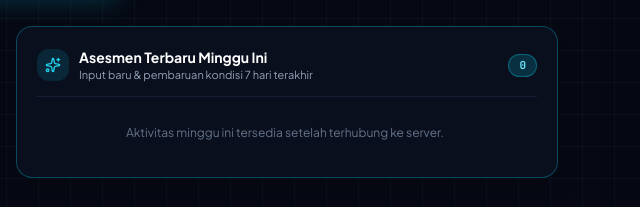
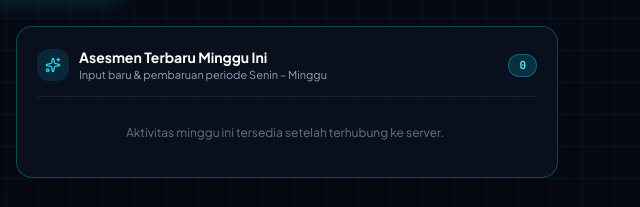
Before and after one commit to divsecuritygss-ai/assessment-secemp, a plain HTML site: page index.html in a window 1280 px wide. Shown: the part 558-765 px from the top of the page, 634-1274 px from the left. Drawn offline with nearby package versions, Linux system fonts and the light colour scheme; no server answers.

Commit message:
Update assessment period description in index.html

```diff
--- a/index.html
+++ b/index.html
@@ -223,7 +223,7 @@ CONTEXT     : Pusat Komando Jakarta -> PGE, Tonga, ITA, Bentu, Siak, Kampar
               </div>
               <div>
                 <h3 class="font-bold text-xs sm:text-sm text-white">Asesmen Terbaru Minggu Ini</h3>
-                <p class="text-[11px] text-slate-400">Input baru & pembaruan kondisi 7 hari terakhir</p>
+                <p class="text-[11px] text-slate-400">Input baru & pembaruan periode Senin – Minggu</p>
               </div>
             </div>
             <span id="lp-recent-count" class="px-2.5 py-0.5 rounded-full bg-cyan-500/20 border border-cyan-500/40 text-cyan-300 font-mono text-[11px] font-bold">0</span>
```
